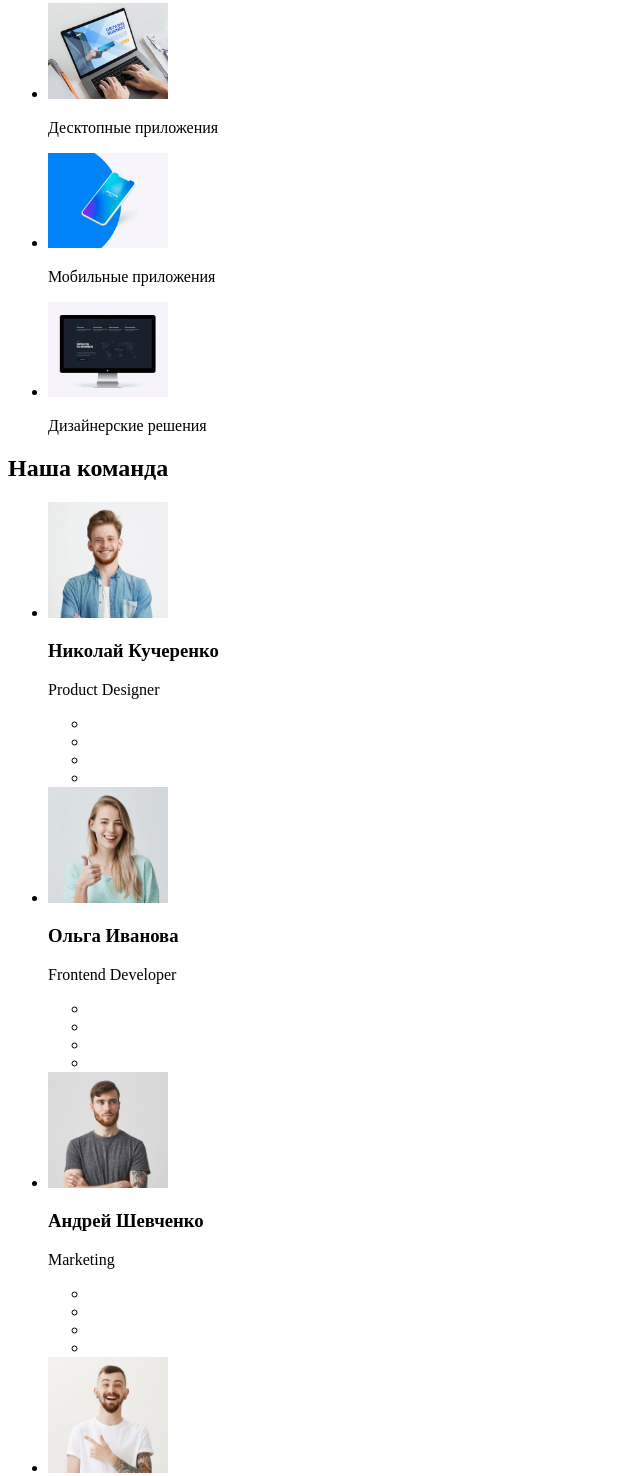
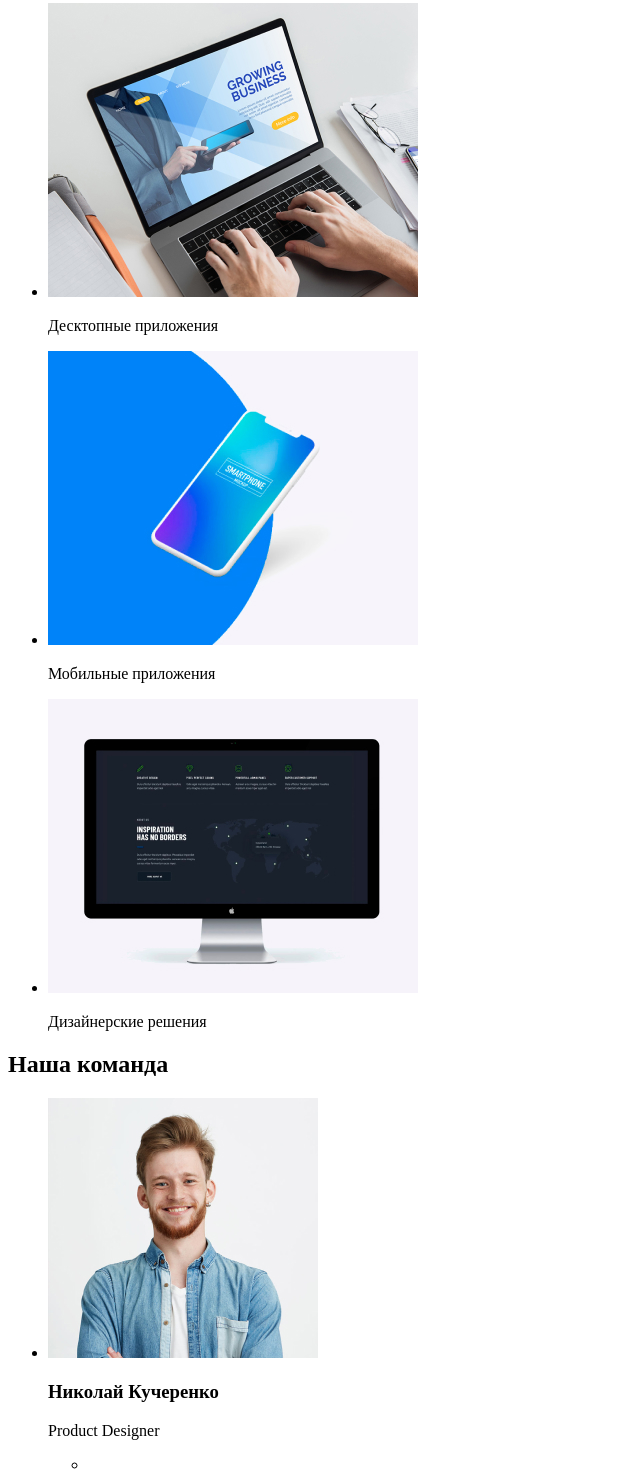
Before and after one commit to Yevhenii-hub/goit-markup-hw-01, a plain HTML site: page index.html in a window 1280 px wide. Shown: the part 944-2420 px from the top of the page, without its empty margins (0-640 px from the left). Drawn offline with Linux system fonts and the light colour scheme.

Commit message:
Поправка размнров изоображения

```diff
--- a/index.html
+++ b/index.html
@@ -67,15 +67,15 @@
         <h2>Чем мы занимаемся</h2>
         <ul>
           <li>
-            <img src="./images/img1.jpg" width="120" alt="" />
+            <img src="./images/img1.jpg" width="370" alt="" />
             <p>Десктопные приложения</p>
           </li>
           <li>
-            <img src="./images/box2.jpg" width="120" alt="" />
+            <img src="./images/box2.jpg" width="370" alt="" />
             <p>Мобильные приложения</p>
           </li>
           <li>
-            <img src="./images/img3.jpg" width="120" alt="" />
+            <img src="./images/img3.jpg" width="370" alt="" />
             <p>Дизайнерские решения</p>
           </li>
         </ul>
@@ -84,7 +84,7 @@
         <h2>Наша команда</h2>
         <ul>
           <li>
-            <img src="./images/img.jpg" width="120" alt="" />
+            <img src="./images/img.jpg" width="270" alt="" />
             <h3>Николай Кучеренко</h3>
             <p>Product Designer</p>
             <ul>
@@ -95,7 +95,7 @@
             </ul>
           </li>
           <li>
-            <img src="./images/img(1).jpg" width="120" alt="" />
+            <img src="./images/img(1).jpg" width="270" alt="" />
             <h3>Ольга Иванова</h3>
             <p>Frontend Developer</p>
             <ul>
@@ -106,7 +106,7 @@
             </ul>
           </li>
           <li>
-            <img src="./images/img(2).jpg" width="120" alt="" />
+            <img src="./images/img(2).jpg" width="270" alt="" />
             <h3>Андрей Шевченко</h3>
             <p>Marketing</p>
             <ul>
@@ -117,7 +117,7 @@
             </ul>
           </li>
           <li>
-            <img src="./images/img(3).jpg" width="120" alt="" />
+            <img src="./images/img(3).jpg" width="270" alt="" />
             <h3>Иван Николаев</h3>
             <p>UI Designer</p>
             <ul>
```
